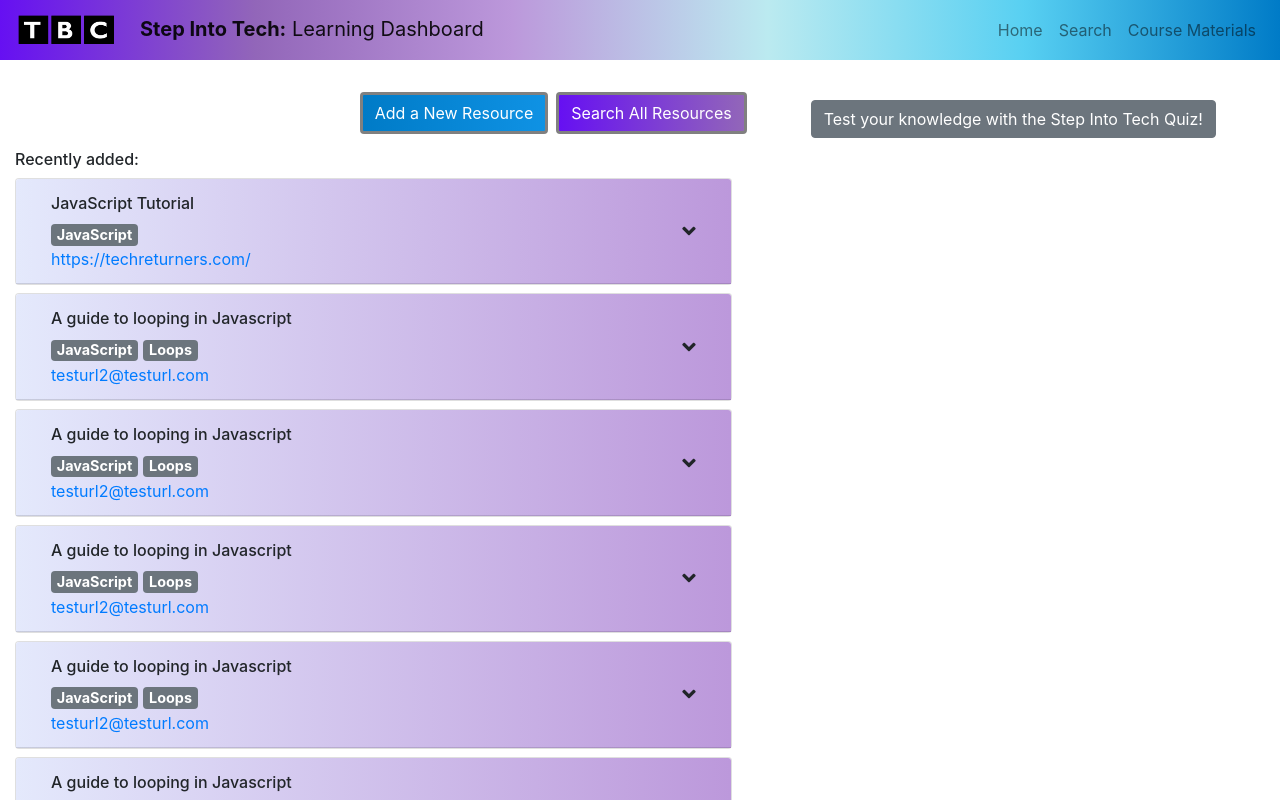
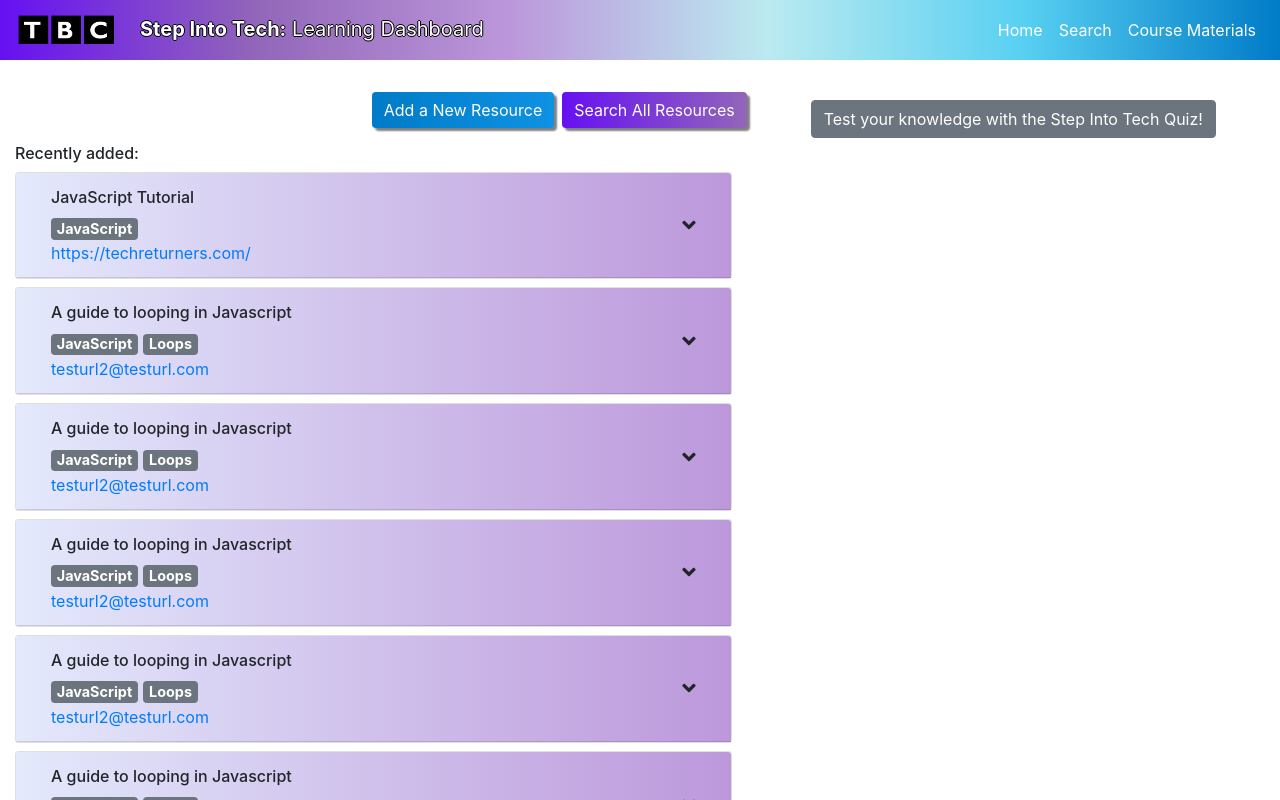
Before and after one commit to learningdashboard/learningdashboard_frontend, a React app: page / in a window 1280 px wide. Shown: the top 800 px of the page. Built offline with nearby package versions, Linux system fonts and the light colour scheme.

Commit message:
updated nav-bar

```diff
--- a/src/layoutcomponents/CustomNavbar.css
+++ b/src/layoutcomponents/CustomNavbar.css
@@ -1,3 +1,13 @@
 .customNavbar{
     background-image: linear-gradient(to right, #6610f2,#9266b9 ,#bc98db, rgb(187, 234, 240), #58D0F2, #007BC7);
 }
+
+.navbar-light .navbar-nav .nav-link{
+    color: white;
+
+}
+
+.navbar-light .navbar-brand{
+    color: white;
+    text-shadow: -1px 0 black, 0 1px black, 1px 0 black, 0 -1px black;
+}
--- a/src/viewcomponents/HomeView.css
+++ b/src/viewcomponents/HomeView.css
@@ -5,8 +5,8 @@
 
 .add-button{
     background-image:linear-gradient(to right, #007BC7, rgb(15, 146, 228));
-    border: solid;
-    border-color: grey;
+    border: none;
+    box-shadow: 3px 3px 2px grey;
 }
 
 .add-button:hover{
@@ -15,9 +15,8 @@
 
 .start-search-button{
     background-image:linear-gradient(to right, #6610f2, #9266b9 );
-
-    border: solid;
-    border-color: grey;
+    box-shadow: 3px 3px 2px grey;
+    border:  none;
 }
 
 .start-search-button:hover{
```
Also changed, not shown: 1 other file (tests, documents, lock files or other folders).
